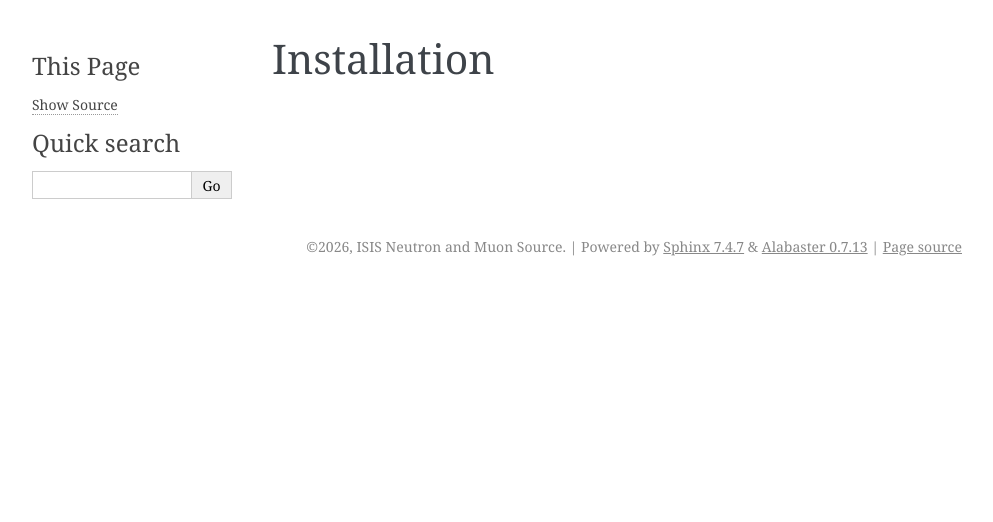
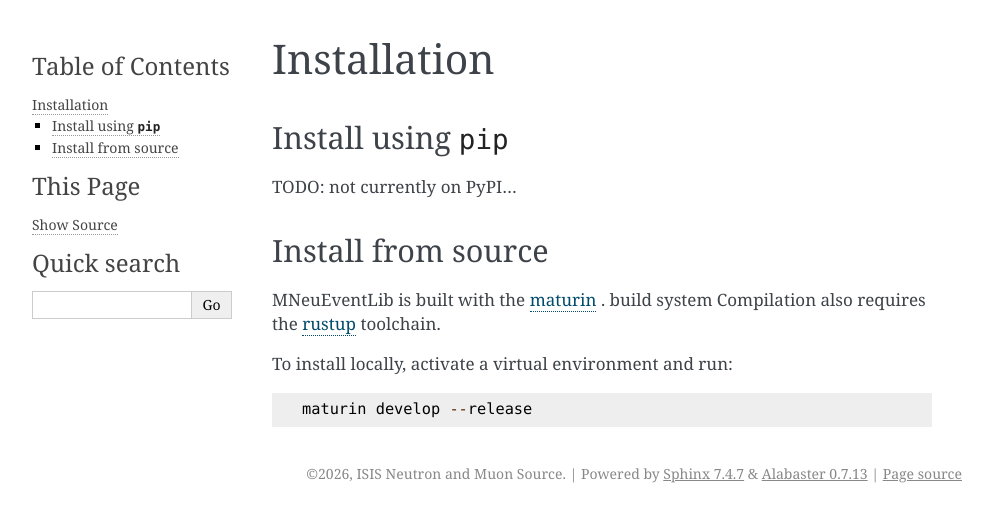
Before and after one commit to ISISMuon/MNeuEventLib, a Sphinx documentation site: the page built from docs/source/install.rst, in a window 1280 px wide. Shown: the top 522 px of the page, without its empty margins (148-1141 px from the left). Built offline with Sphinx 7.4.7, drawn with Linux system fonts in a browser that asks for light colours; pages that are not in the unit, such as notebooks, are missing from menus.

Commit message:
add install page

```diff
--- a/docs/source/install.rst
+++ b/docs/source/install.rst
@@ -1,4 +1,21 @@
 .. _install:
 
 Installation
-------------
+============
+
+Install using ``pip``
+---------------------
+
+TODO: not currently on PyPI...
+
+Install from source
+-------------------
+
+MNeuEventLib is built with the `maturin <https://www.maturin.rs/>`_ . build system
+Compilation also requires the `rustup <https://rustup.rs/>`_ toolchain.
+
+To install locally, activate a virtual environment and run:
+
+.. code-block::
+
+   maturin develop --release
```
